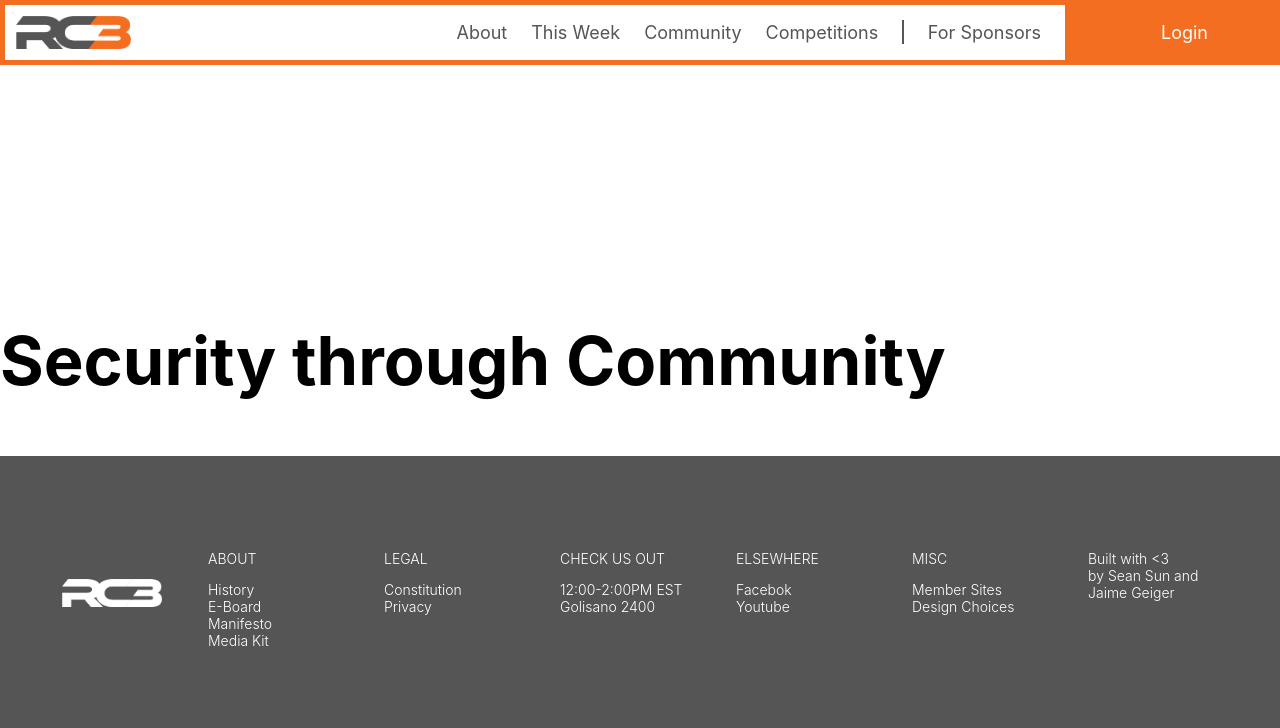
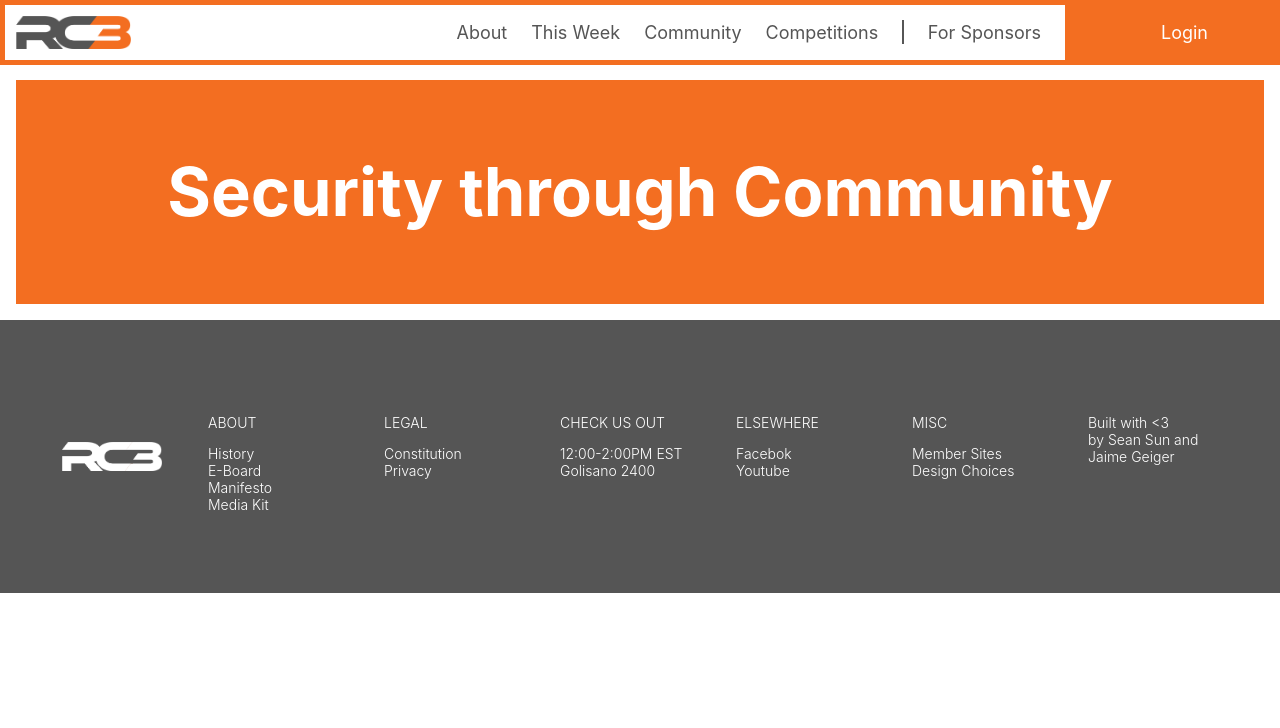
Before and after one commit to Sean-Q-Sun/rc3site, a Flask app: page /about in a window 1280 px wide. Shown: the top 728 px of the page. Run offline with Flask 2, Linux system fonts and the light colour scheme.

Commit message:
Some stuff loll

```diff
--- a/app/static/css/about.css
+++ b/app/static/css/about.css
@@ -1,3 +1,12 @@
-h2{
-    padding-top: 20rem;
+main{
+    padding-top: 2rem;
 }
+.first{
+    background-color: #f36e21;
+    padding: 1rem;
+    margin: 1rem;
+}
+.first h2{
+    text-align: center;
+    color: white;
+}
--- a/app/static/css/base.css
+++ b/app/static/css/base.css
@@ -23,6 +23,7 @@ h1{
 
 h2 {
     font-size: calc(3.375em + 1vw);
+
 
 }
 h3 {
--- a/app/templates/about.html
+++ b/app/templates/about.html
@@ -8,9 +8,13 @@
 <body>
     {% extends "base.html" %}
     {% block content %}
+    <main>
+    <div class="first">
     <h2>Security through Community</h2>
 
+    </div>
 
+    </main>
     {% endblock %}
 </body.
 
```
Also changed, not shown: app/static/css/index.css (line endings or trailing spaces).
